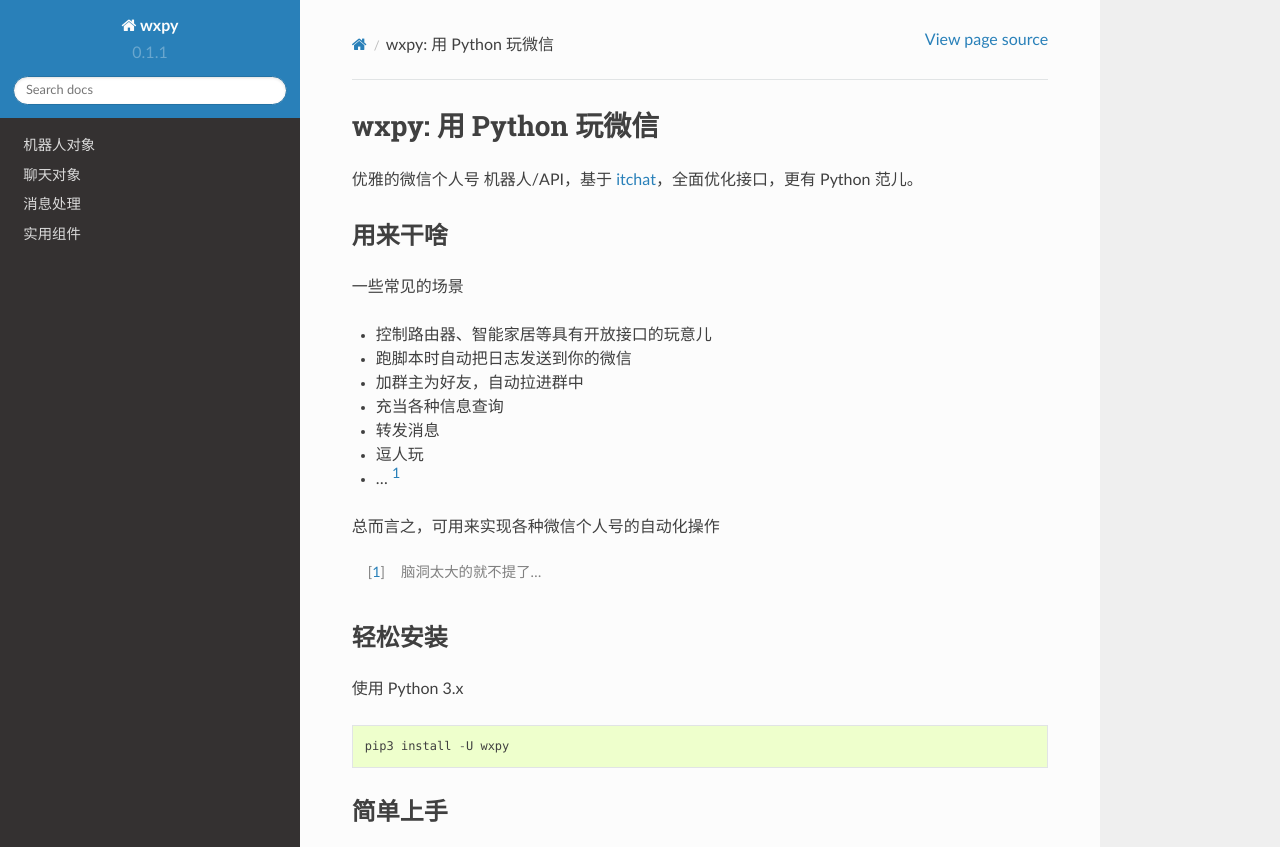
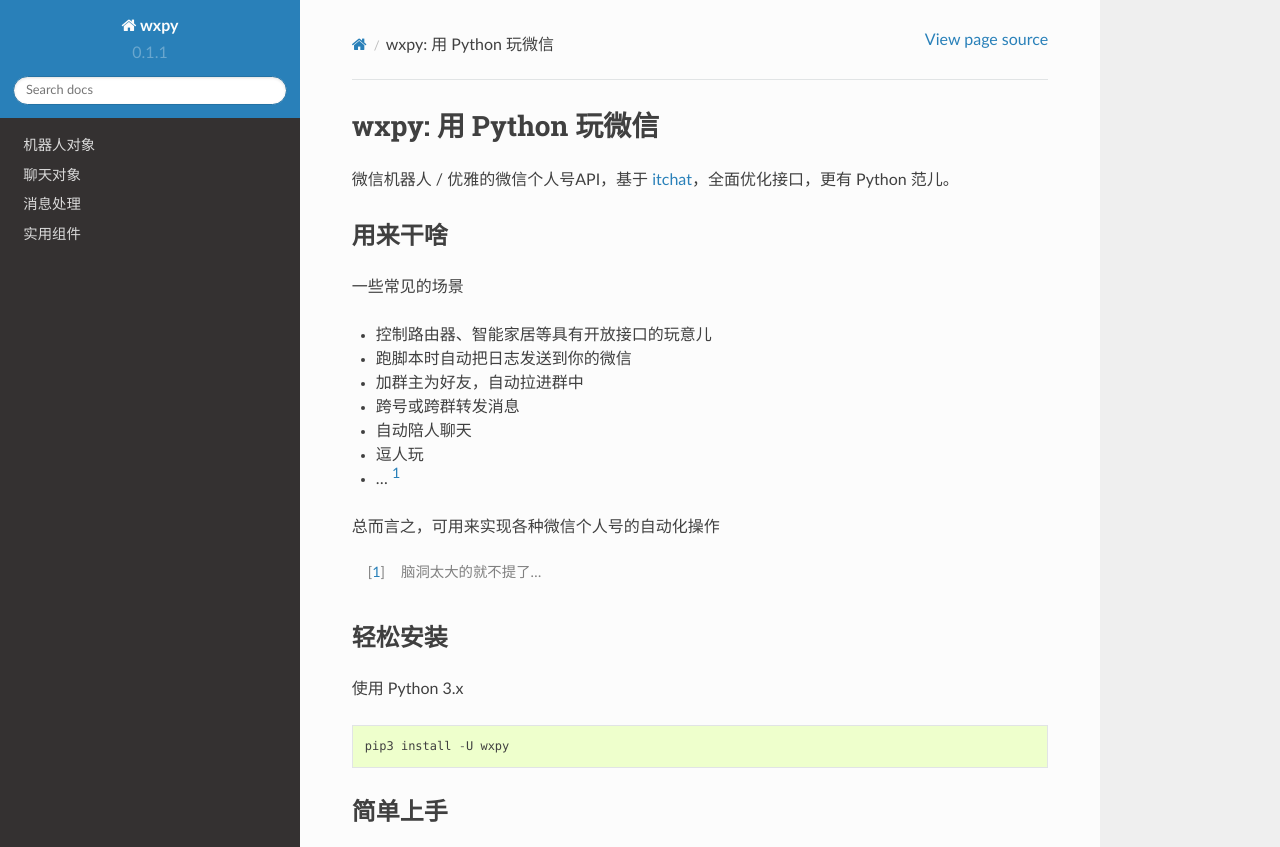
Before and after one commit to youfou/wxpy, a Sphinx documentation site: the page built from docs/index.rst, in a window 1280 px wide and 900 px high, cut to the strip 0-847 px from the top of the window. Built offline with Sphinx 7.4.7 and the Read the Docs theme 2.0.0, drawn with Linux system fonts in a browser that asks for light colours.

Commit message:
update docs

```diff
--- a/README.rst
+++ b/README.rst
@@ -1,7 +1,7 @@
 wxpy: 用 Python 玩微信
 ==============================
 
-优雅的微信个人号 机器人/API，基于 `itchat <https://github.com/littlecodersh/itchat>`_，全面优化接口，更有 Python 范儿。
+微信机器人 / 优雅的微信个人号API，基于 `itchat <https://github.com/littlecodersh/itchat>`_，全面优化接口，更有 Python 范儿。
 
 
 用来干啥
@@ -12,8 +12,8 @@
 * 控制路由器、智能家居等具有开放接口的玩意儿
 * 跑脚本时自动把日志发送到你的微信
 * 加群主为好友，自动拉进群中
-* 充当各种信息查询
-* 转发消息
+* 跨号或跨群转发消息
+* 自动陪人聊天
 * 逗人玩
 * ... [1]_
 
--- a/docs/index.rst
+++ b/docs/index.rst
@@ -7,7 +7,7 @@
 wxpy: 用 Python 玩微信
 ==============================
 
-优雅的微信个人号 机器人/API，基于 |itchat|，全面优化接口，更有 Python 范儿。
+微信机器人 / 优雅的微信个人号API，基于 |itchat|，全面优化接口，更有 Python 范儿。
 
 ..  |itchat| raw:: html
 
@@ -22,8 +22,8 @@
 * 控制路由器、智能家居等具有开放接口的玩意儿
 * 跑脚本时自动把日志发送到你的微信
 * 加群主为好友，自动拉进群中
-* 充当各种信息查询
-* 转发消息
+* 跨号或跨群转发消息
+* 自动陪人聊天
 * 逗人玩
 * ... [1]_
 
--- a/setup.py
+++ b/setup.py
@@ -23,7 +23,7 @@
     license='MIT',
     author='Youfou',
     author_email='youfou@qq.com',
-    description='优雅的微信个人号 机器人/API',
+    description='微信机器人 / 优雅的微信个人号API',
     long_description=readme,
     keywords=[
         '微信',
```
